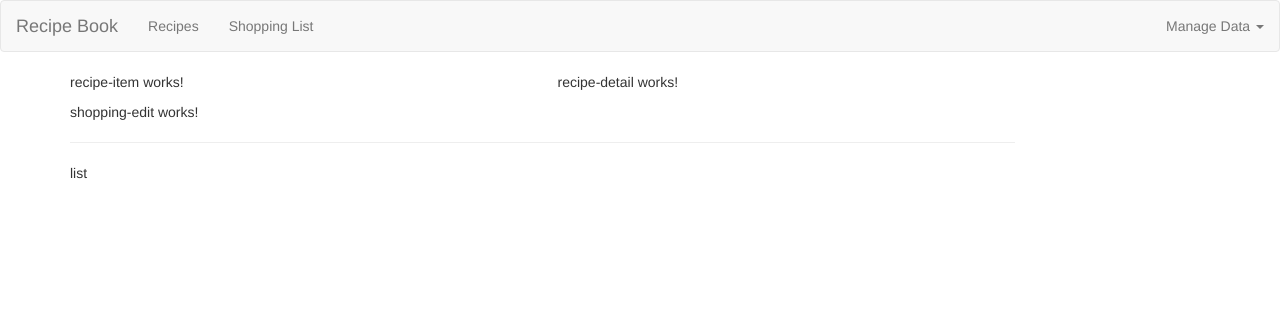
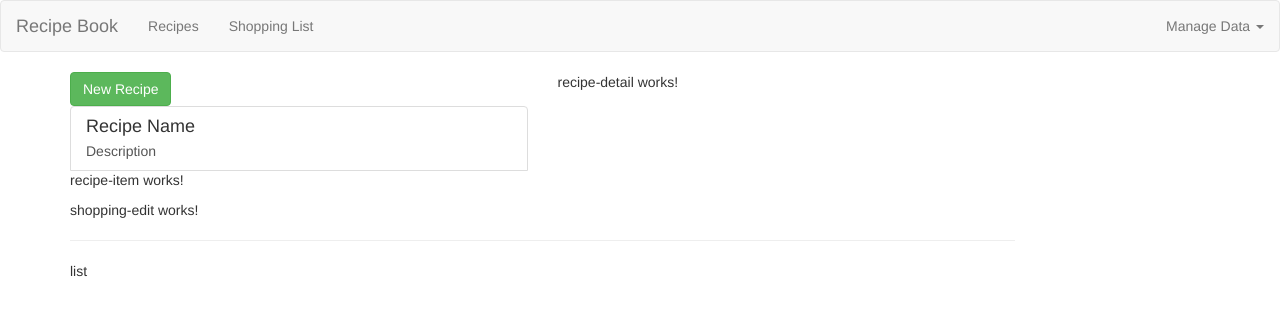
Before and after one commit to msawastian/angular-recipe-shopping, an Angular app: page / in a window 1280 px wide. Shown: the top 314 px of the page. Built offline with nearby package versions, Linux system fonts and the light colour scheme.

Commit message:
Recipe display scaffolding.

```diff
--- a/src/app/recipes/recipe-list/recipe-list.component.html
+++ b/src/app/recipes/recipe-list/recipe-list.component.html
@@ -1 +1,19 @@
-<app-recipe-item></app-recipe-item>
+<div class="row">
+  <div class="col-xs-12">
+    <button class="btn btn-success">New Recipe</button>
+  </div>
+</div>
+<div class="row">
+  <div class="col-xs-12">
+    <a href="#" class="list-group-item clearfix">
+      <div class="pull-left">
+        <h4 class="list-group-item-heading">Recipe Name</h4>
+        <p class="list-group-item-text">Description</p>
+      </div>
+      <span class="pull-right">
+        <img src="" alt="" class="img-responsive" style="max-height: 50px;">
+      </span>
+    </a>
+    <app-recipe-item></app-recipe-item>
+  </div>
+</div>
--- a/src/app/recipes/recipe-list/recipe-list.component.ts
+++ b/src/app/recipes/recipe-list/recipe-list.component.ts
@@ -1,4 +1,6 @@
 import { Component, OnInit } from '@angular/core';
+
+import { Recipe } from '../recipe.model';
 
 @Component({
   selector: 'app-recipe-list',
@@ -6,7 +8,10 @@
   styleUrls: ['./recipe-list.component.css']
 })
 export class RecipeListComponent implements OnInit {
-  recipes = [];
+  recipes: Recipe[] = [
+    new Recipe('Pancake', 'A pancake',
+      'http://pngimg.com/uploads/pancake/pancake_PNG93.png')
+  ];
 
   constructor() { }
 
```
